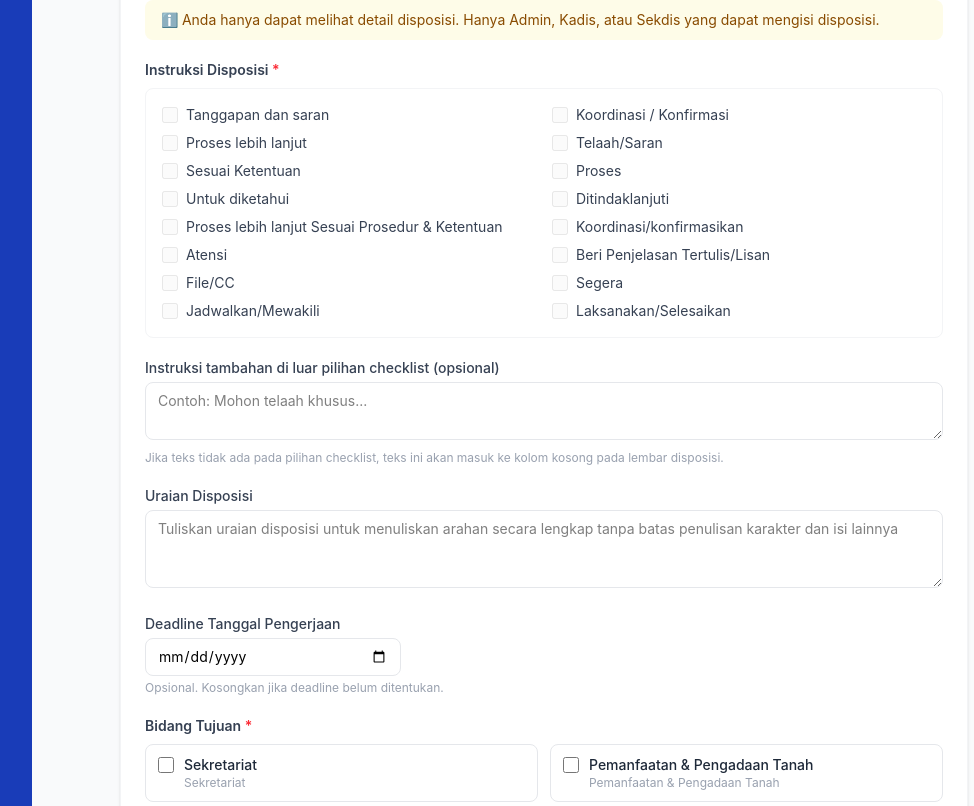
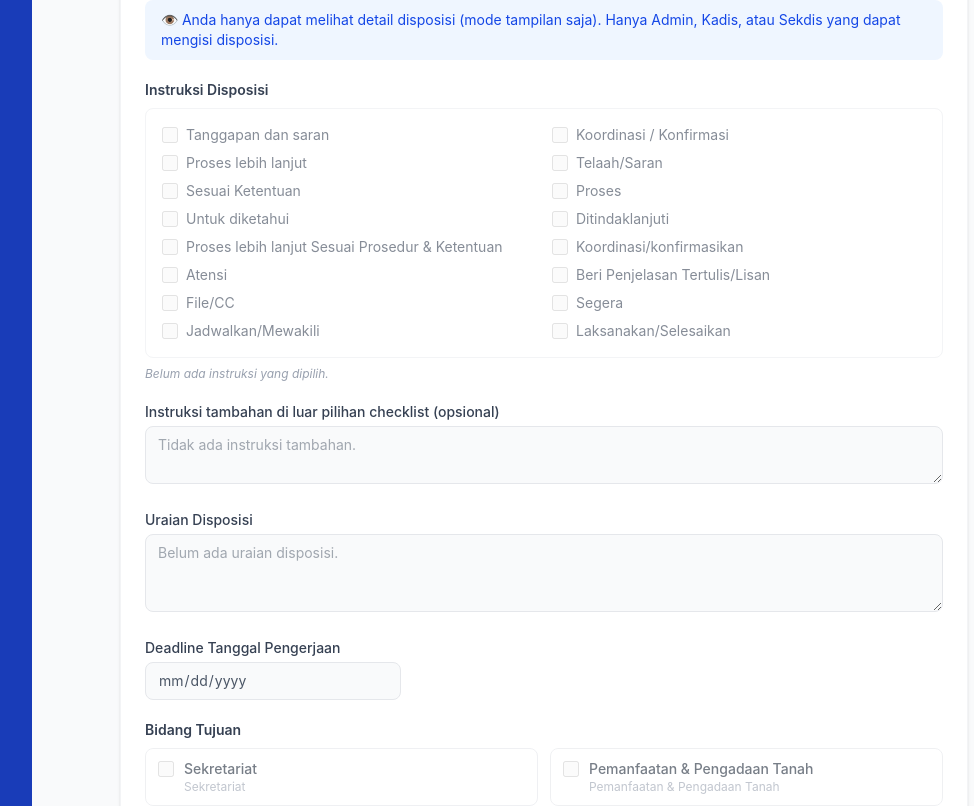
Before and after one commit to Studiolabs-cloud/project-SATRIA, a React app in the folder frontend/: page /naskah/detail/1 in a window 1280 px wide. Shown: the part 494-1300 px from the top of the page, without its empty margins (224-1198 px from the left). Built offline with nearby package versions, Linux system fonts and the light colour scheme; sample sign-in values are in the browser's storage; the HTML template or start-up script is replaced by a standard one.

Commit message:
feat: terapkan hak akses role di Detail Surat dan Delegasi Pelaksana

```diff
--- a/frontend/src/pages/naskah/DelegasiPelaksana.jsx
+++ b/frontend/src/pages/naskah/DelegasiPelaksana.jsx
@@ -27,7 +27,9 @@ export default function DelegasiPelaksana() {
   const { id } = useParams();
   const navigate = useNavigate();
   const { user } = useAuth();
+
   const bisaDelegasi = ['Admin', 'Kepala Bidang'].includes(user?.role);
+
   const [pelaksanaTerpilih, setPelaksanaTerpilih] = useState([]);
   const [dikerjakanLangsung, setDikerjakanLangsung] = useState(false);
   const [toast, setToast] = useState(null);
@@ -38,15 +40,17 @@ const bisaDelegasi = ['Admin', 'Kepala Bidang'].includes(user?.role);
   };
 
   const togglePelaksana = (pelaksanaId) => {
+    if (!bisaDelegasi) return;
     setPelaksanaTerpilih((prev) =>
       prev.includes(pelaksanaId) ? prev.filter((p) => p !== pelaksanaId) : [...prev, pelaksanaId]
     );
   };
 
   const handleDikerjakanLangsungChange = () => {
+    if (!bisaDelegasi) return;
     setDikerjakanLangsung((prev) => !prev);
     if (!dikerjakanLangsung) {
-      setPelaksanaTerpilih([]); // kosongkan pilihan pelaksana kalau dikerjakan langsung oleh pimpinan bidang
+      setPelaksanaTerpilih([]);
     }
   };
 
@@ -87,11 +91,13 @@ const bisaDelegasi = ['Admin', 'Kepala Bidang'].includes(user?.role);
             Pimpinan bidang/unit dapat memilih satu atau lebih pelaksana pada bidang/unit yang sama untuk menindaklanjuti assignment ini.
           </p>
         </div>
+
         {!bisaDelegasi && (
-  <div className="bg-yellow-50 text-yellow-800 text-sm px-4 py-2.5 rounded-lg mb-5">
-    ℹ️ Hanya Kepala Bidang atau Admin yang dapat melakukan delegasi ke pelaksana.
+          <div className="bg-blue-50 text-blue-700 text-sm px-4 py-2.5 rounded-lg mb-5">
+            👁️ Anda hanya dapat melihat informasi delegasi (mode tampilan saja). Hanya Kepala Bidang atau Admin yang dapat melakukan delegasi.
           </div>
         )}
+
         {/* Info Assignment */}
         <div className="grid grid-cols-1 md:grid-cols-2 gap-4 text-sm border border-gray-100 rounded-lg p-4 mb-6">
           <div>
@@ -130,11 +136,16 @@ const bisaDelegasi = ['Admin', 'Kepala Bidang'].includes(user?.role);
         <div className="mb-4">
           <label className="block text-sm font-semibold text-gray-700 mb-2">Pilih Pelaksana</label>
 
-          <label className="flex items-center gap-2 mb-3 text-sm text-gray-700 bg-blue-50 border border-blue-100 rounded-lg px-3 py-2.5">
+          <label
+            className={`flex items-center gap-2 mb-3 text-sm text-gray-700 bg-blue-50 border border-blue-100 rounded-lg px-3 py-2.5 ${
+              !bisaDelegasi ? 'opacity-60' : 'cursor-pointer'
+            }`}
+          >
             <input
               type="checkbox"
               checked={dikerjakanLangsung}
               onChange={handleDikerjakanLangsungChange}
+              disabled={!bisaDelegasi}
               className="w-4 h-4 accent-blue-700"
             />
             Dikerjakan langsung oleh pimpinan bidang/unit (tidak didelegasikan ke pelaksana)
@@ -148,16 +159,17 @@ const bisaDelegasi = ['Admin', 'Kepala Bidang'].includes(user?.role);
             {DUMMY_PELAKSANA.map((pelaksana) => (
               <label
                 key={pelaksana.id}
-                className={`flex items-center gap-2.5 border rounded-lg px-3 py-2 cursor-pointer transition ${
+                className={`flex items-center gap-2.5 border rounded-lg px-3 py-2 transition ${
                   pelaksanaTerpilih.includes(pelaksana.id)
                     ? 'border-blue-600 bg-blue-50'
-                    : 'border-gray-100 hover:bg-gray-50'
-                }`}
+                    : 'border-gray-100'
+                } ${bisaDelegasi ? 'cursor-pointer hover:bg-gray-50' : 'opacity-60'}`}
               >
                 <input
                   type="checkbox"
                   checked={pelaksanaTerpilih.includes(pelaksana.id)}
                   onChange={() => togglePelaksana(pelaksana.id)}
+                  disabled={!bisaDelegasi}
                   className="w-4 h-4 accent-blue-700"
                 />
                 <div>
@@ -167,9 +179,14 @@ const bisaDelegasi = ['Admin', 'Kepala Bidang'].includes(user?.role);
               </label>
             ))}
           </div>
+          {bisaDelegasi && (
             <p className="text-xs text-gray-400 mt-2">
               Centang satu atau lebih pelaksana. Kosongkan semua jika assignment dikerjakan langsung oleh pimpinan bidang/unit.
             </p>
+          )}
+          {!bisaDelegasi && pelaksanaTerpilih.length === 0 && !dikerjakanLangsung && (
+            <p className="text-xs text-gray-400 mt-2 italic">Belum ada pelaksana yang ditentukan.</p>
+          )}
         </div>
 
         {/* Tombol Aksi */}
--- a/frontend/src/pages/naskah/DetailSurat.jsx
+++ b/frontend/src/pages/naskah/DetailSurat.jsx
@@ -44,7 +44,9 @@ export default function DetailSurat() {
   const { id } = useParams();
   const navigate = useNavigate();
   const { user } = useAuth();
+
   const bisaDisposisi = ['Admin', 'Kadis', 'Sekdis'].includes(user?.role);
+
   const [instruksiTerpilih, setInstruksiTerpilih] = useState([]);
   const [instruksiTambahan, setInstruksiTambahan] = useState('');
   const [uraianDisposisi, setUraianDisposisi] = useState('');
@@ -56,12 +58,14 @@ export default function DetailSurat() {
     new Date(dateStr).toLocaleDateString('id-ID', { day: '2-digit', month: 'long', year: 'numeric' });
 
   const toggleInstruksi = (item) => {
+    if (!bisaDisposisi) return;
     setInstruksiTerpilih((prev) =>
       prev.includes(item) ? prev.filter((i) => i !== item) : [...prev, item]
     );
   };
 
   const toggleBidang = (id) => {
+    if (!bisaDisposisi) return;
     setBidangTerpilih((prev) =>
       prev.includes(id) ? prev.filter((b) => b !== id) : [...prev, id]
     );
@@ -154,30 +158,38 @@ export default function DetailSurat() {
         </p>
 
         {!bisaDisposisi && (
-    <div className="bg-yellow-50 text-yellow-800 text-sm px-4 py-2.5 rounded-lg mb-5">
-      ℹ️ Anda hanya dapat melihat detail disposisi. Hanya Admin, Kadis, atau Sekdis yang dapat mengisi disposisi.
+          <div className="bg-blue-50 text-blue-700 text-sm px-4 py-2.5 rounded-lg mb-5">
+            👁️ Anda hanya dapat melihat detail disposisi (mode tampilan saja). Hanya Admin, Kadis, atau Sekdis yang dapat mengisi disposisi.
           </div>
         )}
 
         {/* Instruksi Disposisi */}
         <div className="mb-5">
           <label className="block text-sm font-semibold text-gray-700 mb-2">
-            Instruksi Disposisi <span className="text-red-500">*</span>
+            Instruksi Disposisi {bisaDisposisi && <span className="text-red-500">*</span>}
           </label>
           <div className="grid grid-cols-1 md:grid-cols-2 gap-x-4 gap-y-2 border border-gray-100 rounded-lg p-4">
             {INSTRUKSI_OPTIONS.map((item) => (
-              <label key={item} className="flex items-center gap-2 text-sm text-gray-700">
+              <label
+                key={item}
+                className={`flex items-center gap-2 text-sm text-gray-700 ${
+                  !bisaDisposisi ? 'opacity-60' : 'cursor-pointer'
+                }`}
+              >
                 <input
                   type="checkbox"
                   checked={instruksiTerpilih.includes(item)}
                   onChange={() => toggleInstruksi(item)}
                   disabled={!bisaDisposisi}
-  className="w-4 h-4 accent-blue-700 disabled:opacity-50"
+                  className="w-4 h-4 accent-blue-700"
                 />
                 {item}
               </label>
             ))}
           </div>
+          {!bisaDisposisi && instruksiTerpilih.length === 0 && (
+            <p className="text-xs text-gray-400 mt-2 italic">Belum ada instruksi yang dipilih.</p>
+          )}
         </div>
 
         {/* Instruksi Tambahan */}
@@ -188,13 +200,16 @@ export default function DetailSurat() {
           <textarea
             value={instruksiTambahan}
             onChange={(e) => setInstruksiTambahan(e.target.value)}
+            disabled={!bisaDisposisi}
             rows={2}
-            placeholder="Contoh: Mohon telaah khusus..."
-            className="w-full border border-gray-200 rounded-lg px-3 py-2 text-sm focus:outline-none focus:ring-2 focus:ring-blue-600"
+            placeholder={bisaDisposisi ? 'Contoh: Mohon telaah khusus...' : 'Tidak ada instruksi tambahan.'}
+            className="w-full border border-gray-200 rounded-lg px-3 py-2 text-sm focus:outline-none focus:ring-2 focus:ring-blue-600 disabled:bg-gray-50 disabled:text-gray-600"
           />
+          {bisaDisposisi && (
             <p className="text-xs text-gray-400 mt-1">
               Jika teks tidak ada pada pilihan checklist, teks ini akan masuk ke kolom kosong pada lembar disposisi.
             </p>
+          )}
         </div>
 
         {/* Uraian Disposisi */}
@@ -203,9 +218,14 @@ export default function DetailSurat() {
           <textarea
             value={uraianDisposisi}
             onChange={(e) => setUraianDisposisi(e.target.value)}
+            disabled={!bisaDisposisi}
             rows={3}
-            placeholder="Tuliskan uraian disposisi untuk menuliskan arahan secara lengkap tanpa batas penulisan karakter dan isi lainnya"
-            className="w-full border border-gray-200 rounded-lg px-3 py-2 text-sm focus:outline-none focus:ring-2 focus:ring-blue-600"
+            placeholder={
+              bisaDisposisi
+                ? 'Tuliskan uraian disposisi untuk menuliskan arahan secara lengkap tanpa batas penulisan karakter dan isi lainnya'
+                : 'Belum ada uraian disposisi.'
+            }
+            className="w-full border border-gray-200 rounded-lg px-3 py-2 text-sm focus:outline-none focus:ring-2 focus:ring-blue-600 disabled:bg-gray-50 disabled:text-gray-600"
           />
         </div>
 
@@ -216,30 +236,32 @@ export default function DetailSurat() {
             type="date"
             value={deadline}
             onChange={(e) => setDeadline(e.target.value)}
-            className="w-full md:w-64 border border-gray-200 rounded-lg px-3 py-2 text-sm focus:outline-none focus:ring-2 focus:ring-blue-600"
+            disabled={!bisaDisposisi}
+            className="w-full md:w-64 border border-gray-200 rounded-lg px-3 py-2 text-sm focus:outline-none focus:ring-2 focus:ring-blue-600 disabled:bg-gray-50 disabled:text-gray-600"
           />
-          <p className="text-xs text-gray-400 mt-1">Opsional. Kosongkan jika deadline belum ditentukan.</p>
+          {bisaDisposisi && <p className="text-xs text-gray-400 mt-1">Opsional. Kosongkan jika deadline belum ditentukan.</p>}
         </div>
 
         {/* Bidang Tujuan */}
         <div className="mb-6">
           <label className="block text-sm font-semibold text-gray-700 mb-2">
-            Bidang Tujuan <span className="text-red-500">*</span>
+            Bidang Tujuan {bisaDisposisi && <span className="text-red-500">*</span>}
           </label>
           <div className="grid grid-cols-1 md:grid-cols-2 gap-3">
             {BIDANG_OPTIONS.map((bidang) => (
               <label
                 key={bidang.id}
-                className={`flex items-start gap-2.5 border rounded-lg px-3 py-2.5 cursor-pointer transition ${
+                className={`flex items-start gap-2.5 border rounded-lg px-3 py-2.5 transition ${
                   bidangTerpilih.includes(bidang.id)
                     ? 'border-blue-600 bg-blue-50'
-                    : 'border-gray-200 hover:bg-gray-50'
-                }`}
+                    : 'border-gray-200'
+                } ${bisaDisposisi ? 'cursor-pointer hover:bg-gray-50' : 'opacity-60'}`}
               >
                 <input
                   type="checkbox"
                   checked={bidangTerpilih.includes(bidang.id)}
                   onChange={() => toggleBidang(bidang.id)}
+                  disabled={!bisaDisposisi}
                   className="w-4 h-4 accent-blue-700 mt-0.5"
                 />
                 <div>
@@ -265,7 +287,7 @@ export default function DetailSurat() {
             onClick={() => navigate('/naskah/rekap-belum')}
             className="bg-gray-100 hover:bg-gray-200 text-gray-700 font-medium px-6 py-2.5 rounded-lg transition"
           >
-            Kembali ke Detail
+            Kembali ke Rekap
           </button>
         </div>
       </div>
```
Lines whose indentation alone changed are shown as unchanged.
